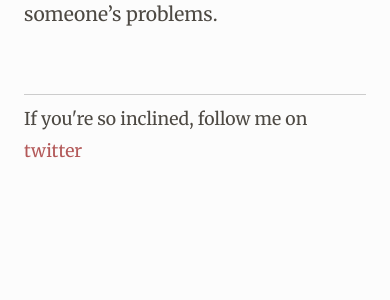
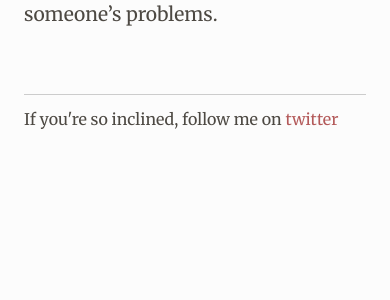
Before and after one commit to davidkatz/davidkatz.github.io, a Jekyll site: the page built from _posts/2015-07-04-consulting-answers.markdown, in a window 390 px wide. Shown: the part 4653-4953 px from the top of the page. Built offline with Jekyll 4.4.1, drawn with Linux system fonts in a browser that asks for light colours.

Commit message:
twitter line on mobile fix

```diff
--- a/css/pixyll.css
+++ b/css/pixyll.css
@@ -273,6 +273,10 @@ h6 {
     line-height: 2rem;
   }
 
+  p.twitter-notice {
+    font-size: 1rem;
+  }
+
   .site-header .site-nav {
     display: none;
     width: 100%;
```
